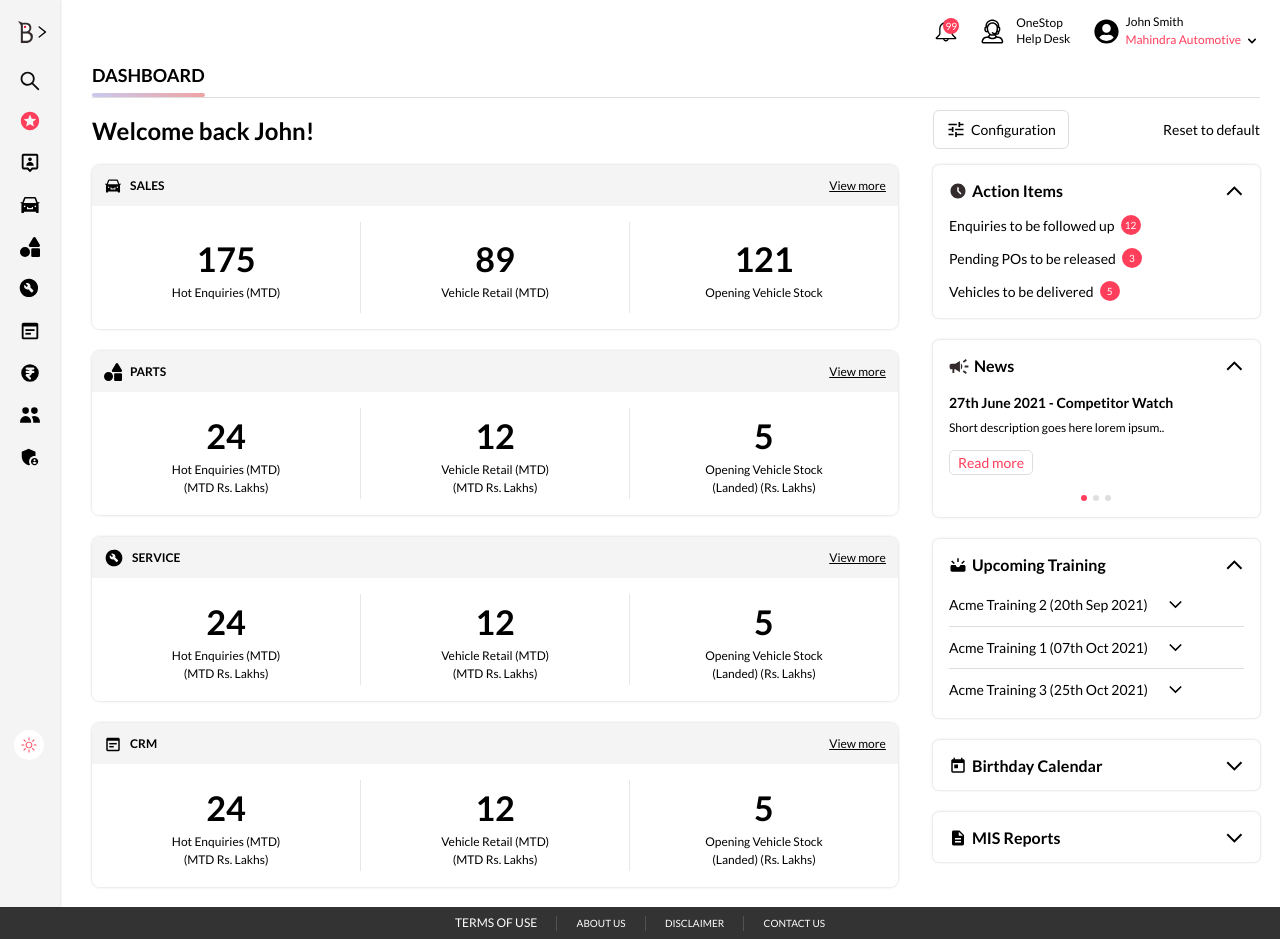
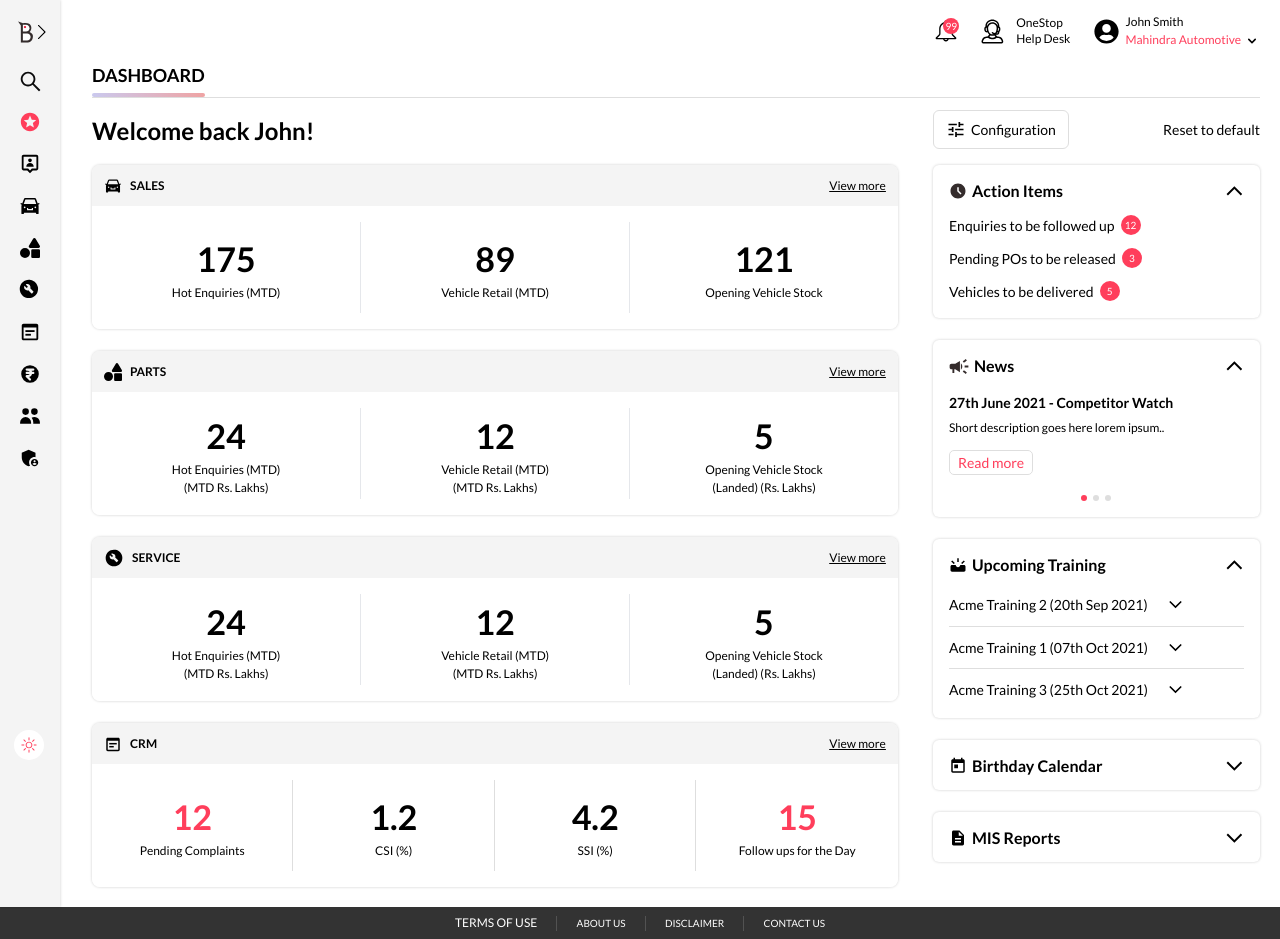
Before and after one commit to nilesh01011/robin-dashboard, a React (Create React App) app: page /dashboard in a window 1280 px wide. Built offline with nearby package versions, Linux system fonts and the light colour scheme.

Commit message:
boxContent line changes

```diff
--- a/src/components/BoxContent.js
+++ b/src/components/BoxContent.js
@@ -167,31 +167,35 @@ function BoxContent({ title, icons, counterBox, theme }) {
                 </div>
 
                 {/* content */}
-                <div className={`${changeBodyTheme} slg:h-[75%] h-max py-[1rem] flex items-center divide-x-[1px] rounded-b-lg`}>
-                    <div className='w-full flex flex-col items-center justify-center slg:px-[2rem] px-[15px] h-full'>
-                        <h1 className={`font-bold slg:text-[34px] xs:text-[24px] text-[16px]`}>
-                            24
+                <div className={`${changeBodyTheme} slg:h-[75%] h-max py-[1rem] grid sm:grid-cols-4 grid-cols-3 items-center rounded-b-lg relative overflow-hidden`}>
+                    {/* divide-x-[1px] */}
+                    <div className={`w-full flex flex-col items-center justify-center slg:px-[2rem] px-[15px] h-full border-r-[1px] border-[#DEDEDE]`}>
+                        <h1 className={`font-bold slg:text-[34px] xs:text-[24px] text-[16px] text-[#FF3E5B]`}>
+                            12
                         </h1>
-                        <h6 className='font-[400] sm:text-[12px] text-[10px] text-center'>Hot Enquiries (MTD)</h6>
+                        <h6 className='font-[400] sm:text-[12px] text-[10px] text-center'>Pending Complaints</h6>
+                    </div>
+                    <div className='w-full flex flex-col items-center justify-center slg:px-[2rem] px-[15px] h-full border-r-[1px] border-[#DEDEDE]'>
+                        <h1 className='font-bold slg:text-[34px] xs:text-[24px] text-[16px]'>
+                            1.2
+                        </h1>
                         <h6 className='font-[400] xs:text-[12px] text-[10px] text-center whitespace-nowrap'>
-                            (MTD Rs. Lakhs)
+                            CSI (%)
                         </h6>
                     </div>
-                    <div className='w-full flex flex-col items-center justify-center slg:px-[2rem] px-[15px] h-full'>
-                        <h1 className='font-bold slg:text-[34px] xs:text-[24px] text-[16px]'>
-                            12
+                    <div className='w-full flex flex-col items-center justify-center slg:px-[2rem] px-[15px] h-full sm:border-r-[1px] sm:border-[#DEDEDE]'>
+                        <h1 className='font-bold slg:text-[34px] xs:text-[24px] text-[16px]'>4.2</h1>
+                        <h6 className='font-[400] xs:text-[12px] text-[10px] text-center whitespace-nowrap'>SSI (%)</h6>
+                    </div>
+                    {/* hr lines */}
+                    <div className='w-full h-full sm:hidden block absolute top-[52%]'>
+                        <span className='w-[90%] mx-auto h-[1px] bg-[#DEDEDE] block'></span>
+                    </div>
+                    <div className='w-full flex flex-col items-center justify-center slg:px-[2rem] px-[15px] h-full sm:pt-0 pt-6'>
+                        <h1 className={`font-bold slg:text-[34px] xs:text-[24px] text-[16px] text-[#FF3E5B]`}>
+                            15
                         </h1>
-                        <h6 className='font-[400] sm:text-[12px] text-[10px] text-center'>Vehicle Retail (MTD)</h6>
-                        <h6 className='font-[400] xs:text-[12px] text-[10px] text-center whitespace-nowrap'>
-                            (MTD Rs. Lakhs)
-                        </h6>
-                    </div>
-                    <div className='w-full flex flex-col items-center justify-center slg:px-[2rem] px-[15px] h-full'>
-                        <h1 className='font-bold slg:text-[34px] xs:text-[24px] text-[16px]'>5</h1>
-                        <h6 className='font-[400] xs:text-[12px] text-[10px] text-center whitespace-nowrap'>Opening Vehicle Stock</h6>
-                        <h6 className='font-[400] xs:text-[12px] text-[10px] text-center whitespace-nowrap'>
-                            (Landed) (Rs. Lakhs)
-                        </h6>
+                        <h6 className='font-[400] sm:text-[12px] text-[10px] text-center'>Follow ups for the Day</h6>
                     </div>
                 </div>
             </div>
--- a/src/components/DesktopSidebar.js
+++ b/src/components/DesktopSidebar.js
@@ -1,6 +1,6 @@
 import React, { useState } from 'react'
-import { AiOutlineLeft, AiOutlineSearch } from 'react-icons/ai'
-import { BsMoon } from 'react-icons/bs'
+import { AiOutlineSearch } from 'react-icons/ai'
+import { BsChevronLeft, BsMoon } from 'react-icons/bs'
 import NavTabs from './NavTabs';
 
 function DesktopSidebar({ theme, handleTheme }) {
@@ -20,19 +20,19 @@ function DesktopSidebar({ theme, handleTheme }) {
                                             <img src={`${theme === 'dark' ? './images/B_dark_theme.svg' : './images/B_Light_theme.svg'}`} className='h-full mr-auto' alt='robin-logo' />
                                         </div>
                                     ) : (
-                                        <div className='h-[36px] flex items-start'>
+                                        <div className='h-[36px] flex items-center py-[5px]'>
                                             <img src={`${theme === 'dark' ? './images/RobinDark_theme.svg' : './images/RobinLightTheme.svg'}`} className='h-full mr-auto' alt='robin-logo' />
                                         </div>
                                     )
                             }
-                            <AiOutlineLeft size={16} className={`${isOpen ? `${theme === 'dark' ? 'text-white' : 'text-black'} rotate-180` : 'text-[#FF3E5B]'}  ${isOpen ? 'relative left-[4px]' : ''}`} />
+                            <BsChevronLeft size={18} className={`${isOpen ? `${theme === 'dark' ? 'text-white' : 'text-black'} rotate-180` : 'text-[#FF3E5B]'}  ${isOpen ? 'relative left-[4px]' : ''}`} />
                         </button>
                     </div>
                     {/* search boxs */}
-                    <div className={`w-full ${isOpen ? 'justify-center' : ''} h-[33px] flex items-end`}>
+                    <div className={`w-full ${isOpen ? 'justify-center' : ''} h-[34px] flex items-end`}>
                         {
                             isOpen ? (
-                                <AiOutlineSearch size={24} />
+                                <AiOutlineSearch size={25} />
 
                             ) : (
                                 <input className={`${theme === 'dark' ? 'bg-[#0B0B0C] text-white' : 'bg-white text-black'} w-full h-full text-[14px] placeholder:text-[#8E8585] p-[6px_12px] rounded ${isOpen && 'scale-0'}`} placeholder='Search menu..' style={{ border: `1px solid ${theme === 'dark' ? '#342C2C' : '#DEDEDE'}` }} />
--- a/src/components/Login.js
+++ b/src/components/Login.js
@@ -82,7 +82,7 @@ function Login() {
                     <div className='flex flex-col'>
                         <div className='w-full h-max flex items-center justify-center'>
                             {/* sm:w-[360px] w-[320px] */}
-                            <div className='1x1:w-[420px] sm:w-[360px] w-[320px] 1x1:h-[420px] h-max rounded-2xl bg-[rgba(40,39,44,0.8)]  p-[25px]'>
+                            <div className='1x1:w-[420px] sm:w-[360px] w-[320px] h-max rounded-2xl bg-[rgba(40,39,44,0.8)]  p-[25px]'>
                                 {/* 1x1:py-[25px] sm:py-[15px] py-[10px] */}
                                 {/* gap-[5px] */}
                                 <div className='flex flex-col items-center gap-[8px]'>
@@ -191,10 +191,10 @@ function Login() {
             {/* footer */}
             <div className='w-full lg:h-[40px] lg:gap-0 gap-2 sm:pb-[15px] pb-[10px] flex items-center justify-between lg:flex-row flex-col 1x1:mt-3 lg:mt-0 md:mt-3'>
                 <div className='flex items-center gap-4 divide-x-[1px] divide-[#8E8585]'>
-                    <span className='text-[#8E8585] sm:text-[14px] text-[9px] sm:px-[25px] px-[8px]'>TERMS OF USE</span>
-                    <span className='text-[#8E8585] sm:text-[14px] text-[9px] sm:px-[25px] px-[8px]'>ABOUT US</span>
-                    <span className='text-[#8E8585] sm:text-[14px] text-[9px] sm:px-[25px] px-[8px]'>DISCLAIMER</span>
-                    <span className='text-[#8E8585] sm:text-[14px] text-[9px] sm:px-[25px] px-[8px]'>CONTACT US</span>
+                    <a href='#terms' className='text-[#8E8585] sm:text-[14px] text-[9px] sm:px-[25px] px-[8px] cursor-pointer'>TERMS OF USE</a>
+                    <a href='#about' className='text-[#8E8585] sm:text-[14px] text-[9px] sm:px-[25px] px-[8px] cursor-pointer'>ABOUT US</a>
+                    <a href='#disclaimer' className='text-[#8E8585] sm:text-[14px] text-[9px] sm:px-[25px] px-[8px] cursor-pointer'>DISCLAIMER</a>
+                    <a href='#contact' className='text-[#8E8585] sm:text-[14px] text-[9px] sm:px-[25px] px-[8px] cursor-pointer'>CONTACT US</a>
                 </div>
                 <div className='sm:pr-[25px]'>
                     <span className='text-[#8E8585] sm:text-[14px] text-[9px] sm:pl-[25px]'>© 2022 ROBIN. All Rights Reserved.</span>
--- a/src/components/NavTabs.js
+++ b/src/components/NavTabs.js
@@ -1,6 +1,7 @@
 import React, { useState } from 'react'
 import { AiFillCar, AiOutlineUp } from 'react-icons/ai'
 import { BiUserPin } from 'react-icons/bi';
+import { BsChevronDown } from 'react-icons/bs';
 import { FaShapes } from 'react-icons/fa';
 import { HiCurrencyRupee, HiUsers } from 'react-icons/hi';
 import { MdAdminPanelSettings, MdStars } from 'react-icons/md';
@@ -90,7 +91,7 @@ function NavTabs({ isOpen, theme }) {
                             <span className={`capitalize ${isOpen ? 'hidden' : 'transition-all'} lg:text-[16px] text-[14px] uppercase`}>FAVORITES</span>
                         </div>
                         {!isOpen && (
-                            <AiOutlineUp size={16} className={`text-[#FF3E5B] ${submenu && ('rotate-180 transition-all')} transition-all`} />
+                            <BsChevronDown size={18} className={`text-[#FF3E5B] ${submenu && ('rotate-180 transition-all')} transition-all`} />
                         )
                         }
                     </div>
```
Also changed, not shown: public/images/RobinDark_theme.svg, public/images/RobinLightTheme.svg.
